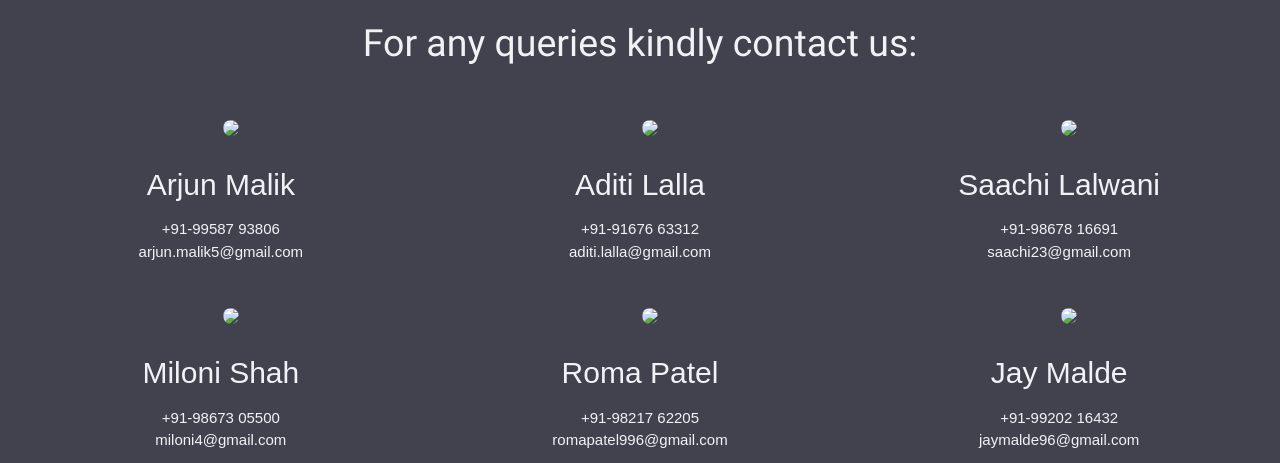
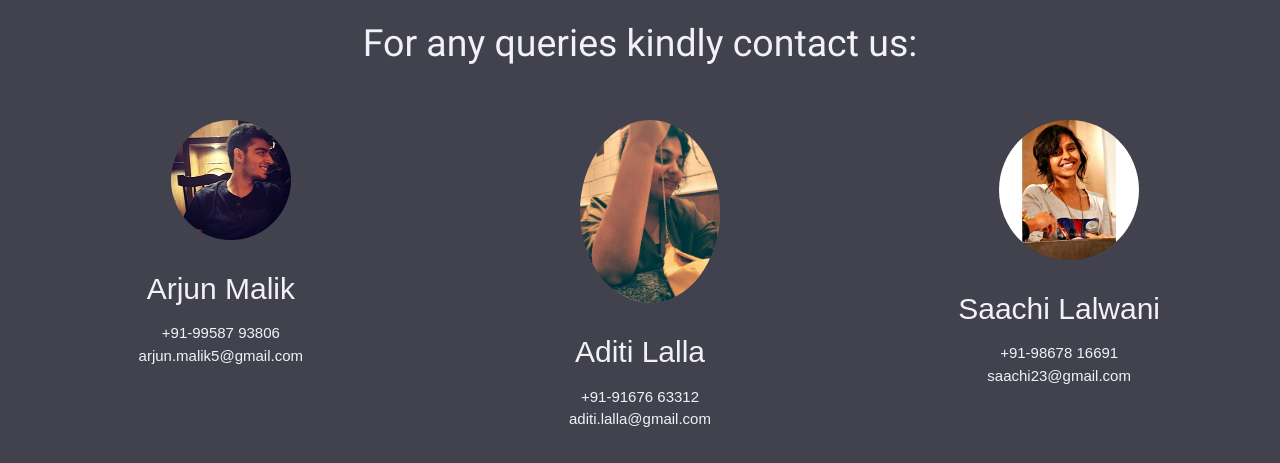
Before and after one commit to pkotwal/Speaktacular2016, a plain HTML site: page index.html in a window 1280 px wide. Shown: the part 3230-3693 px from the top of the page. Drawn offline with nearby package versions, Linux system fonts and the light colour scheme; the site is published under a folder, as on GitHub Pages, so addresses that start at the root find nothing.

Commit message:
Fixed a few broken images

```diff
--- a/index.html
+++ b/index.html
@@ -234,15 +234,15 @@
                 <div><h1 class="contxt">For any queries kindly contact us:</h1></div>
                 </div>
             <div class="row">
-                <div class="col s12 m4 l4 cus"><img class="table-image0 circle" src="/contact/arjun.jpg"><h3 class="contxt">Arjun Malik</h3><p class="contxt">+91-99587 93806<br>arjun.malik5@gmail.com</p></div>
-                <div class="col s12 m4 l4 cus"><img class="table-image0 circle" src="/contact/aditi.jpg"><h3 class="contxt">Aditi Lalla</h3><p class="contxt">+91-91676 63312<br>aditi.lalla@gmail.com</p></div>
-                <div class="col s12 m4 l4 cus"><img class="table-image0 circle" src="/contact/saachi.jpg"><h3 class="contxt">Saachi Lalwani</h3><p class="contxt">+91-98678 16691<br>saachi23@gmail.com</p></div>
+                <div class="col s12 m4 l4 cus"><img class="table-image0 circle" src="./contact/arjun.jpg"><h3 class="contxt">Arjun Malik</h3><p class="contxt">+91-99587 93806<br>arjun.malik5@gmail.com</p></div>
+                <div class="col s12 m4 l4 cus"><img class="table-image0 circle" src="./contact/aditi.jpg"><h3 class="contxt">Aditi Lalla</h3><p class="contxt">+91-91676 63312<br>aditi.lalla@gmail.com</p></div>
+                <div class="col s12 m4 l4 cus"><img class="table-image0 circle" src="./contact/saachi.jpg"><h3 class="contxt">Saachi Lalwani</h3><p class="contxt">+91-98678 16691<br>saachi23@gmail.com</p></div>
             </div>
             <div class="row">
 
-                <div class="col s12 m4 l4 cus"><img class="table-image0 circle" src="/contact/miloni.jpg"><h3 class="contxt">Miloni Shah</h3><p class="contxt">+91-98673 05500<br>miloni4@gmail.com</p></div>
-                <div class="col s12 m4 l4 cus"><img class="table-image0 circle" src="/contact/roma.jpg"><h3 class="contxt">Roma Patel</h3><p class="contxt">+91-98217 62205<br>romapatel996@gmail.com</p></div>
-                <div class="col s12 m4 l4 cus"><img class="table-image0 circle" src="/contact/jaymalde.JPG"><h3 class="contxt">Jay Malde</h3><p class="contxt">+91-99202 16432<br>jaymalde96@gmail.com</p></div>
+                <div class="col s12 m4 l4 cus"><img class="table-image0 circle" src="./contact/miloni.jpg"><h3 class="contxt">Miloni Shah</h3><p class="contxt">+91-98673 05500<br>miloni4@gmail.com</p></div>
+                <div class="col s12 m4 l4 cus"><img class="table-image0 circle" src="./contact/roma.jpg"><h3 class="contxt">Roma Patel</h3><p class="contxt">+91-98217 62205<br>romapatel996@gmail.com</p></div>
+                <div class="col s12 m4 l4 cus"><img class="table-image0 circle" src="./contact/jaymalde.JPG"><h3 class="contxt">Jay Malde</h3><p class="contxt">+91-99202 16432<br>jaymalde96@gmail.com</p></div>
             </div>
                 <div id="email" class="col s12 m12 l12 cus"><h6 class="contxt">Contact us for further queries on: <b>support@speaktacular.in</b></h6></div>
             <div id="social-icons" class="col s12 m12 l12 cus">
```
